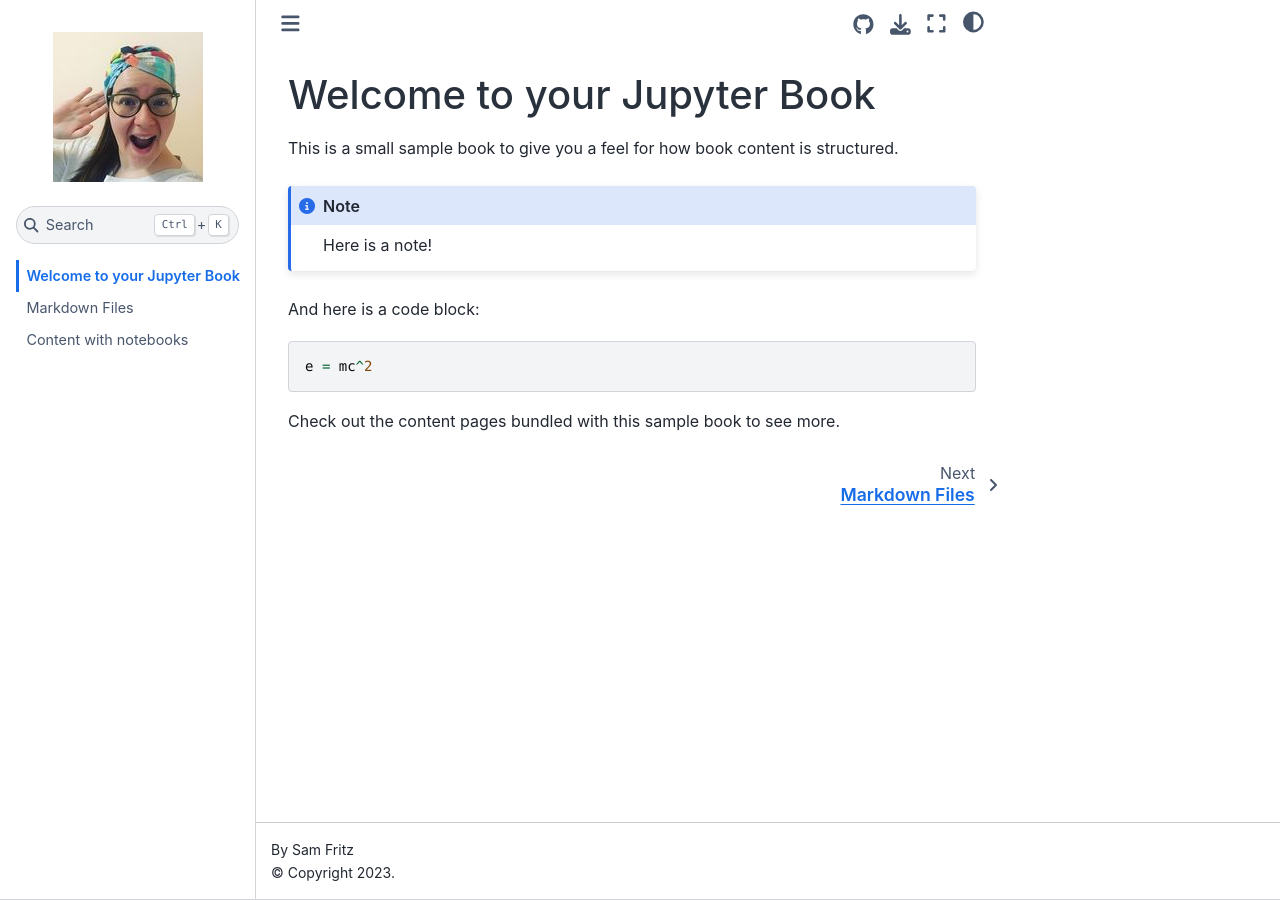
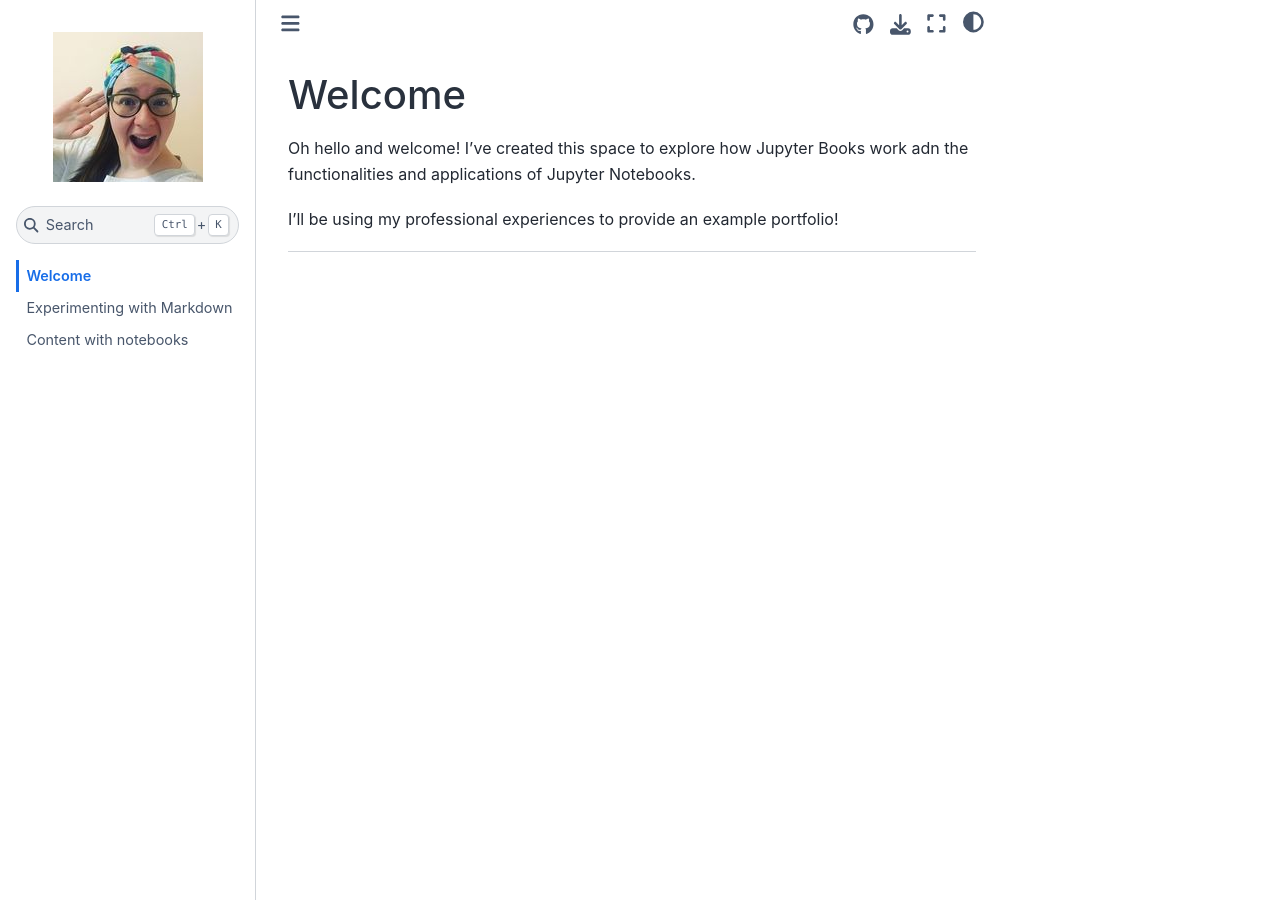
Before and after one commit to SamFritz/fritz-portfolio, a Jupyter Book: the page built from intro.md, in a window 1280 px wide. Built offline with Jupyter Book 1.0.4 settings and Sphinx 7.4.7 and the Sphinx Book theme 1.1.4, drawn with Linux system fonts in a browser that asks for light colours.

Commit message:
experimenting

````diff
--- a/intro.md
+++ b/intro.md
@@ -1,4 +1,17 @@
-# Welcome to your Jupyter Book
+# Welcome
+
+Oh hello and welcome! I've created this space to explore how Jupyter Books work adn the functionalities and applications of Jupyter Notebooks.
+
+I'll be using my professional experiences to provide an example portfolio!
+
+
+
+
+
+
+
+<!--
+## Sample Content
 
 This is a small sample book to give you a feel for how book content is
 structured.
--- a/markdown.md
+++ b/markdown.md
@@ -1,4 +1,12 @@
-# Markdown Files
+# Experimenting with Markdown
+
+```{dropdown} Here's my dropdown
+And here's my dropdown content
+```
+
+<!--
+
+##Sample Content
 
 Whether you write your book's content in Jupyter Notebooks (`.ipynb`) or
 in regular markdown files (`.md`), you'll write in the same flavor of markdown
````
